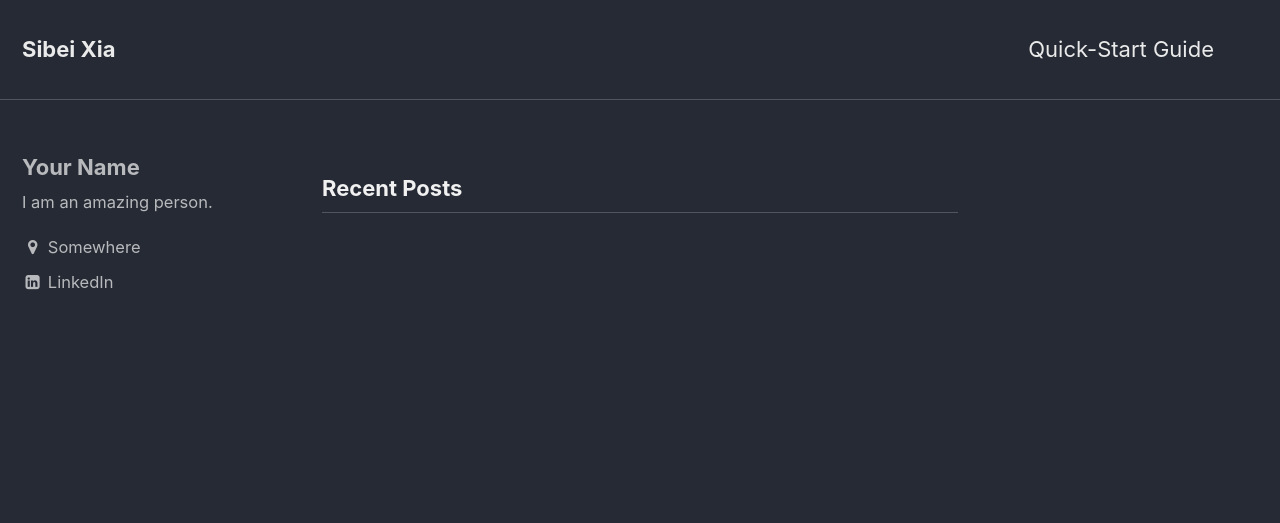
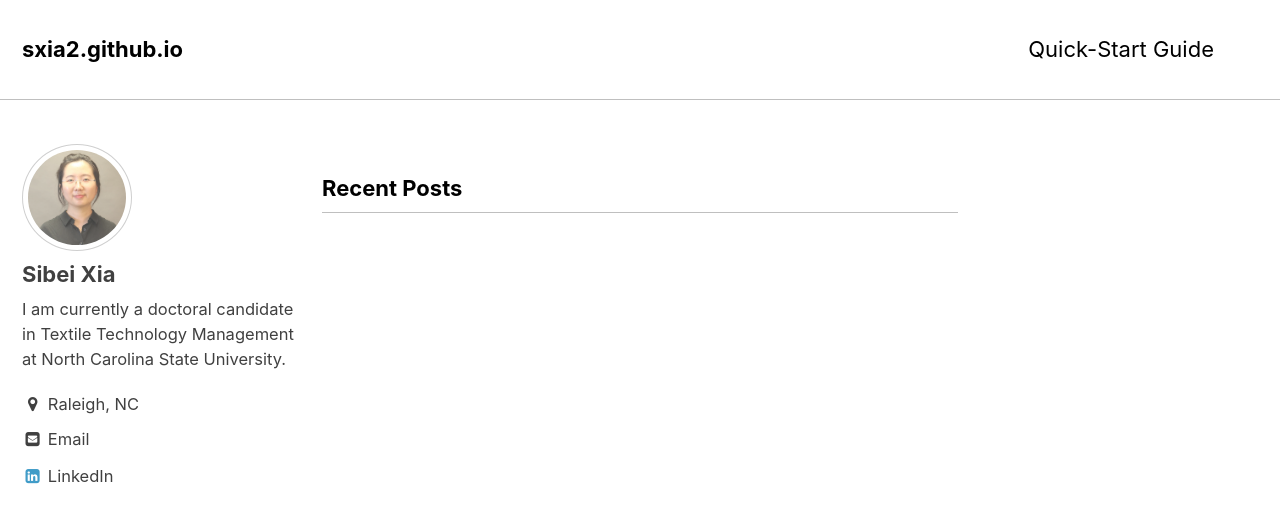
Before and after one commit to sxia2/sxia2.github.io, a Jekyll site: the page built from index.html, in a window 1280 px wide and 900 px high. Shown: the top 523 px of the window. Built offline with Jekyll 4.4.1, drawn with Linux system fonts in a browser that asks for light colours; the list of posts is cut into pages by our own code; some of the changed text lies outside the part shown.

```diff
--- a/_config.yml
+++ b/_config.yml
@@ -6,11 +6,11 @@
 # `jekyll serve`. If you change this file, please restart the server process.
 
 # minimal_mistakes_skin    : "default" # "air", "aqua", "contrast", "dark", "dirt", "neon", "mint", "plum", "sunrise"
-minimal_mistakes_skin    : "dark"
+minimal_mistakes_skin    : "contrast"
 
 # Site Settings
 locale                   : "en"
-title                    : "Sibei Xia"
+title                    : # "Sibei Xia"
 title_separator          : "-"
 name                     : # "Your Name"
 description              : "Sibei Xia's webpage."
@@ -84,11 +84,12 @@ analytics:
 
 # Site Author
 author:
-  name             : "Your Name"
-  avatar           : # path of avatar image, e.g. "/assets/images/bio-photo.jpg"
-  bio              : "I am an amazing person."
-  location         : "Somewhere"
-  email            :
+  name             : "Sibei Xia"
+  avatar           : "/assets/images/bio-photo.jpg"
+  # path of avatar image, e.g. "/assets/images/bio-photo.jpg"
+  bio              : "I am currently a doctoral candidate in Textile Technology Management at North Carolina State University."
+  location         : "Raleigh, NC"
+  email            : "sxia2@ncsu.edu"
   uri              :
   bitbucket        :
   codepen          :
```
Also changed, not shown: assets/images/bio-photo.jpg (added).
